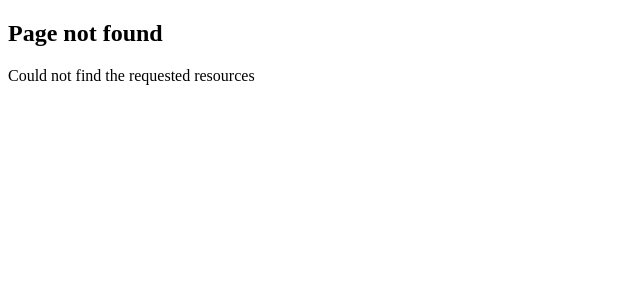
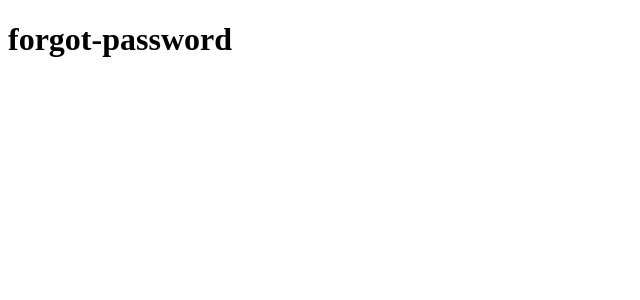
Before and after one commit to Sam-xiexielaoshi/Next-projects, a Next.js app in the folder first-next/: page /forgot-password in a window 1280 px wide. Before the commit this address had no page. Shown: the top 300 px of the page, without its empty margins (0-640 px from the left). Built offline with nearby package versions, Linux system fonts and the light colour scheme.

Commit message:
made 3 new folders lgin register and forgotpassword

```diff
--- /dev/null
+++ b/first-next/src/app/forgot-password/page.tsx
@@ -0,0 +1,3 @@
+export default function ForgotPassword(){
+    return <h1>forgot-password</h1>
+}
--- /dev/null
+++ b/first-next/src/app/login/page.tsx
@@ -0,0 +1,3 @@
+export default function Login(){
+    return <h1>Login</h1>
+}
--- /dev/null
+++ b/first-next/src/app/register/page.tsx
@@ -0,0 +1,3 @@
+export default function Register(){
+    return <h1>Register</h1>
+}
```
